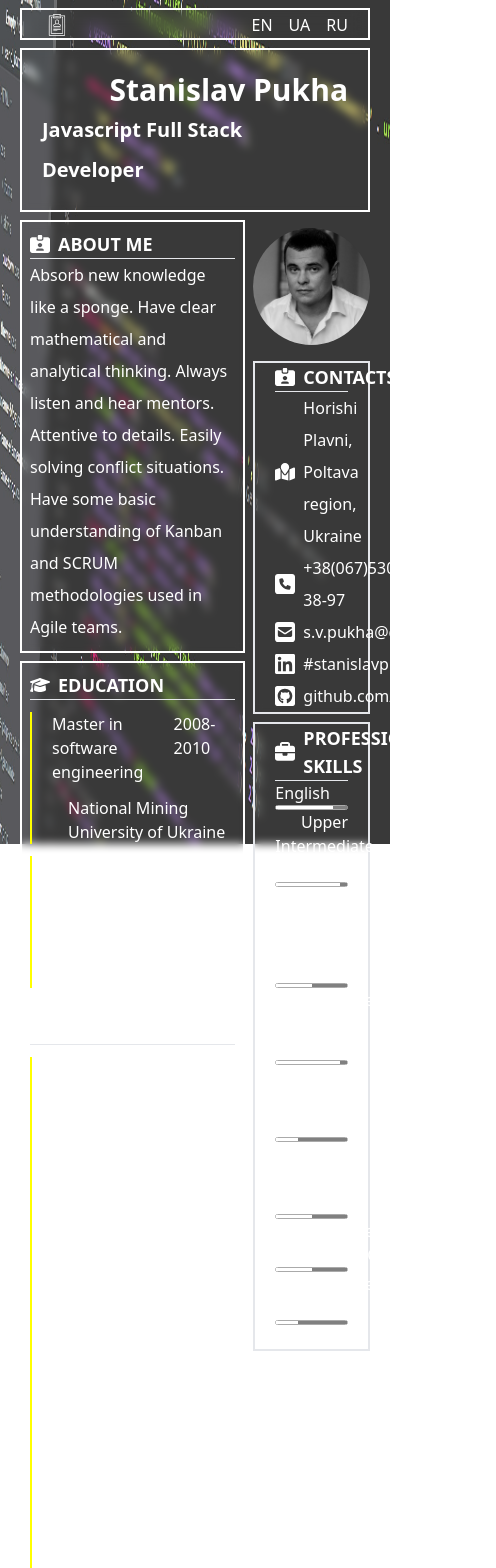
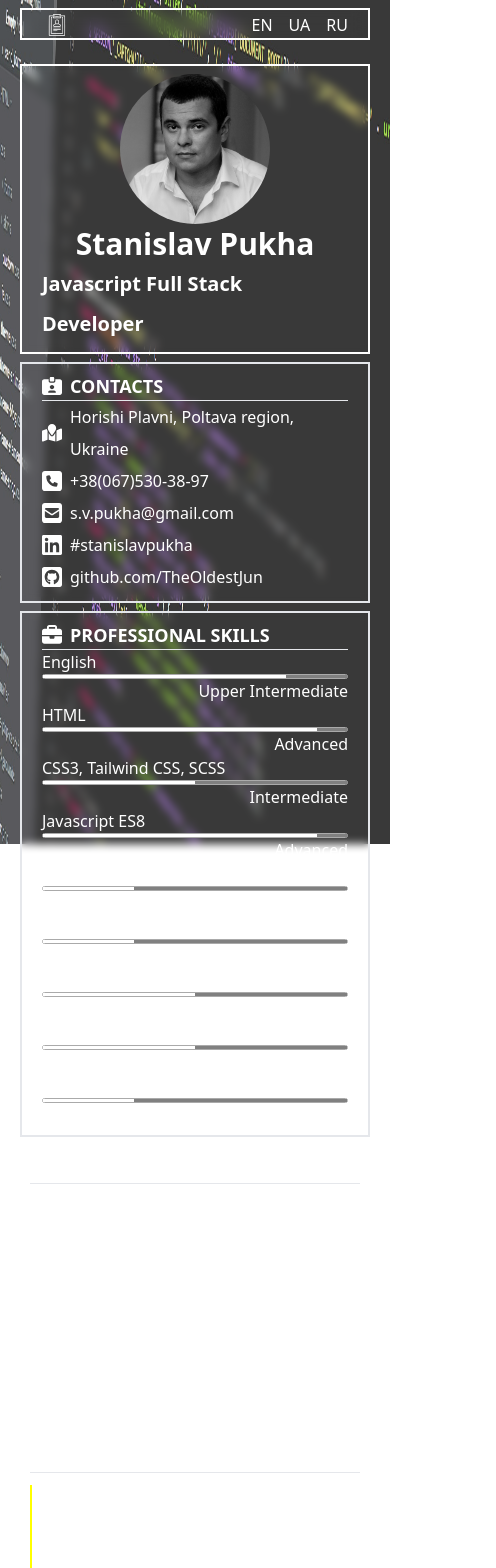
Before and after one commit to TheOldestJun/resume, a Next.js app: page / in a window 390 px wide. Shown: the top 1568 px of the page, 496 px wide, since content can reach past the window. Built offline with nearby package versions, Linux system fonts and the light colour scheme.

Commit message:
adaptive design done

```diff
--- a/components/Contacts.component.jsx
+++ b/components/Contacts.component.jsx
@@ -3,16 +3,9 @@ import Contact from "./Contact.component";
 
 const Contacts = ({ address, contacts }) => {
   return (
-    <div className='py-2 flex flex-col items-center gap-4'>
-      <Image
-        src='/me.jpg'
-        height={200}
-        width={200}
-        alt='Stanislav Pukha'
-        className='rounded-full'
-      />
-      <div className='container text-white border-2 backdrop-blur-sm leading-8'>
-        <div className='text-lg font-bold flex gap-2'>
+    <div className='flex flex-col items-center gap-4 '>
+      <div className='container border-2 py-2 leading-8 text-white backdrop-blur-sm'>
+        <div className='flex gap-2 text-lg font-bold'>
           <Image
             src='/id-card-clip-solid.svg'
             width={20}
--- a/components/Header.component.jsx
+++ b/components/Header.component.jsx
@@ -4,10 +4,11 @@ import { changeLang } from "../store/langSlice";
 
 const Header = ({ welcome }) => {
   const dispatch = useDispatch();
+
   return (
     <header className='relative py-2'>
       <div className='container mx-auto h-8 border-2 border-solid border-white backdrop-blur'>
-        <nav className='flex justify-between items-center text-white  '>
+        <nav className='flex items-center justify-between text-white  '>
           <Image
             src='/resume.svg'
             width={30}
@@ -21,7 +22,7 @@ const Header = ({ welcome }) => {
               <a
                 href='#'
                 onClick={() => dispatch(changeLang("EN"))}
-                className='hover:text-amber-300 transition-colors'
+                className='transition-colors hover:text-amber-300'
               >
                 EN
               </a>
@@ -30,7 +31,7 @@ const Header = ({ welcome }) => {
               <a
                 href='#'
                 onClick={() => dispatch(changeLang("UA"))}
-                className='hover:text-amber-300 transition-colors'
+                className='transition-colors hover:text-amber-300'
               >
                 UA
               </a>
@@ -39,13 +40,13 @@ const Header = ({ welcome }) => {
               <a
                 href='#'
                 onClick={() => dispatch(changeLang("RU"))}
-                className='hover:text-amber-300 transition-colors'
+                className='transition-colors hover:text-amber-300'
               >
                 RU
               </a>
             </li>
           </ul>
-          <ul className='hidden absolute left-6 right-6 top-14 backdrop-blur-sm border-2 rounded-lg border-white flex-col items-center'>
+          <ul className='absolute left-6 right-6 top-14 hidden flex-col items-center rounded-lg border-2 border-white backdrop-blur-sm'>
             <li>
               <a href='#' className='block py-4'>
                 EN
--- a/components/Skills.component.jsx
+++ b/components/Skills.component.jsx
@@ -3,9 +3,9 @@ import Skill from "./Skill.component";
 
 const Skills = ({ skills, skillsProf }) => {
   return (
-    <div className=' text-white border-2 backdrop-blur-sm'>
-      <div className='container'>
-        <div className='text-lg font-bold flex gap-2'>
+    <div className=' mt-2 border-2 text-white backdrop-blur-sm md:mt-0'>
+      <div className='container py-2'>
+        <div className='flex gap-2 text-lg font-bold'>
           <Image
             src='/briefcase-solid.svg'
             width={20}
@@ -22,7 +22,7 @@ const Skills = ({ skills, skillsProf }) => {
         />
         <Skill title='HTML' progress='90' prTitle={skillsProf["advanced"]} />
         <Skill
-          title='CSS3, Tailwind CSS'
+          title='CSS3, Tailwind CSS, SCSS'
           progress='50'
           prTitle={skillsProf["intermediate"]}
         />
@@ -30,6 +30,11 @@ const Skills = ({ skills, skillsProf }) => {
           title='Javascript ES8'
           progress='90'
           prTitle={skillsProf["advanced"]}
+        />
+        <Skill
+          title='Typescript'
+          progress='30'
+          prTitle={skillsProf["elementary"]}
         />
         <Skill
           title='Node.JS / Express.JS'
@@ -47,7 +52,7 @@ const Skills = ({ skills, skillsProf }) => {
           prTitle={skillsProf["intermediate"]}
         />
         <Skill
-          title='PostgreSQL'
+          title='PostgreSQL via Prisma'
           progress='30'
           prTitle={skillsProf["elementary"]}
         />
--- a/components/Title.component.jsx
+++ b/components/Title.component.jsx
@@ -1,9 +1,34 @@
+import Image from "next/image";
+
 const Title = ({ name, title }) => {
   return (
-    <div className='container border-solid border-2 border-white text-white backdrop-blur-sm py-5 mx-auto flex flex-col items-end'>
-      <h2 className='font-bold text-3xl leading-10'>{name}</h2>
-      <h5 className='font-bold text-xl leading-10'>{title}</h5>
-    </div>
+    <>
+      <div className='container mx-auto flex items-center justify-between border-2 border-solid border-white py-2 text-white backdrop-blur-sm sm:hidden'>
+        <Image
+          src='/me.jpg'
+          height={200}
+          width={200}
+          alt='Stanislav Pukha'
+          className='rounded-full'
+        />
+        <div className=' flex flex-col items-end  py-5 px-3 '>
+          <h2 className='text-3xl font-bold leading-10'>{name}</h2>
+          <h5 className='text-xl font-bold leading-10'>{title}</h5>
+        </div>
+      </div>
+      <div className='hidden items-center border-2 border-solid border-white py-2 text-white backdrop-blur-sm sm:container sm:flex sm:flex-col'>
+        <Image
+          src='/me.jpg'
+          height={150}
+          width={150}
+          alt='Stanislav Pukha'
+          className='rounded-full'
+        />
+
+        <h2 className='text-3xl font-bold leading-10'>{name}</h2>
+        <h5 className='text-xl font-bold leading-10'>{title}</h5>
+      </div>
+    </>
   );
 };
 
--- a/package.json
+++ b/package.json
@@ -24,6 +24,8 @@
   "devDependencies": {
     "autoprefixer": "^10.4.13",
     "postcss": "^8.4.18",
+    "prettier": "^2.7.1",
+    "prettier-plugin-tailwindcss": "^0.1.13",
     "tailwindcss": "^3.2.2"
   }
 }
--- a/pages/index.js
+++ b/pages/index.js
@@ -14,7 +14,7 @@ import { lang } from "../constants/localization";
 export default function Home() {
   const local = useSelector((state) => state.lang.lang.payload);
   return (
-    <div className='container flex flex-col'>
+    <>
       <Image
         src='/pexels.jpg'
         width={1200}
@@ -30,6 +30,7 @@ export default function Home() {
           opacity: "90%",
         }}
       />
+      <div className='container flex flex-col md:hidden'>
         <Header welcome={lang[local]["welcome"]} />
         <main className='container'></main>
         <Title
@@ -37,7 +38,7 @@ export default function Home() {
           name={lang[local]["name"]}
           title={lang[local]["title"]}
         />
-      <div className='py-2 flex gap-2'>
+        <div className='flex gap-2 py-2'>
           <div className='w-2/3'>
             <About
               about={lang[local]["about"]}
@@ -64,5 +65,31 @@ export default function Home() {
           </div>
         </div>
       </div>
+      <div className='hidden gap-2 md:container md:flex md:flex-col'>
+        <Header welcome={lang[local]["welcome"]} />
+        <main className='container'></main>
+        <Title name={lang[local]["name"]} title={lang[local]["title"]} />
+        <Contacts
+          address={lang[local]["address"]}
+          contacts={lang[local]["contacts"]}
+        />
+        <Skills
+          skills={lang[local]["skills"]}
+          skillsProf={lang[local]["skillsProf"]}
+        />
+        <About
+          about={lang[local]["about"]}
+          aboutText={lang[local]["aboutText"]}
+        />
+        <Education
+          education={lang[local]["education"]}
+          educationTable={lang[local]["educationTable"]}
+        />
+        <Experience
+          experience={lang[local]["experience"]}
+          experienceTable={lang[local]["experienceTable"]}
+        />
+      </div>
+    </>
   );
 }
--- a/tailwind.config.js
+++ b/tailwind.config.js
@@ -9,7 +9,7 @@ module.exports = {
     screens: {
       lg: { max: "992px" },
       md: { max: "768px" },
-      sm: { max: "480px" },
+      sm: { max: "460px" },
     },
     container: {
       padding: "20px",
```
Also changed, not shown: 1 other file (tests, documents, lock files or other folders). Lines whose indentation alone changed are shown as unchanged.
